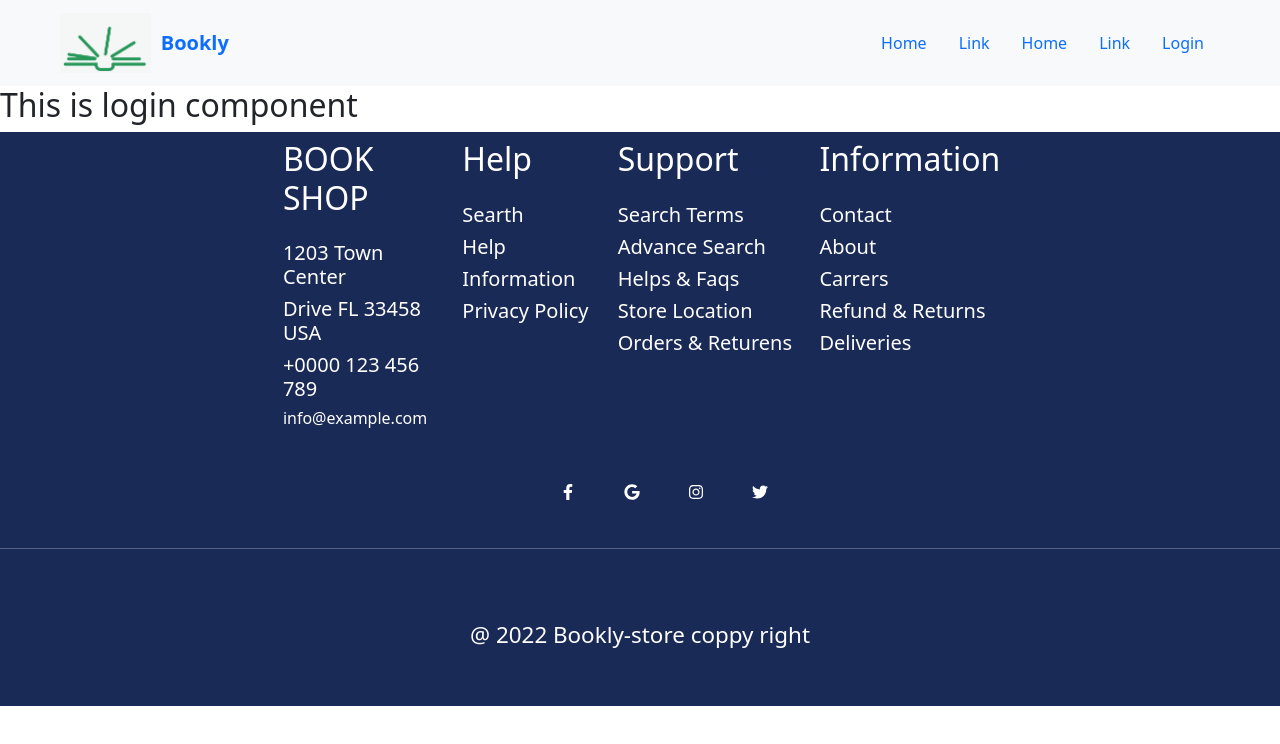
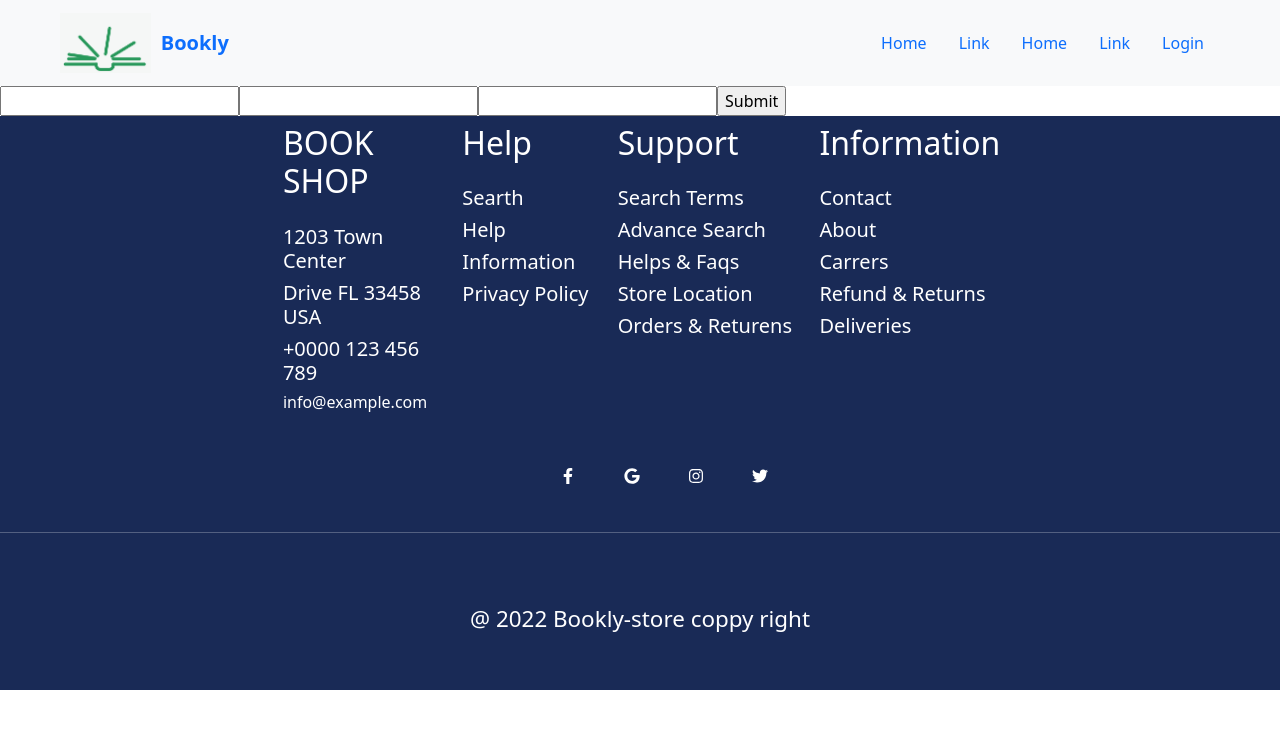
Before and after one commit to suzitsarkar27/Book-inventory-client, a React (Create React App) app: page /login in a window 1280 px wide. Shown: the top 744 px of the page. Built offline with nearby package versions, Linux system fonts and the light colour scheme.

Commit message:
start-login-from

```diff
--- a/package.json
+++ b/package.json
@@ -10,6 +10,7 @@
     "react": "^18.1.0",
     "react-bootstrap": "^2.3.1",
     "react-dom": "^18.1.0",
+    "react-hook-form": "^7.30.0",
     "react-icons": "^4.3.1",
     "react-router-dom": "^6.3.0",
     "react-scripts": "5.0.1",
--- a/src/Pages/Home/Login/Login.js
+++ b/src/Pages/Home/Login/Login.js
@@ -1,9 +1,22 @@
 import React from "react";
+import { useForm } from "react-hook-form";
+const Login = () => {
+  const {
+    register,
+    handleSubmit,
+    watch,
+    formState: { errors },
+  } = useForm();
+  const onSubmit = (data) => console.log(data);
 
-const Login = () => {
   return (
-    <div>
-      <h2>This is login component</h2>
+    <div className="d-flex">
+      <form onSubmit={handleSubmit(onSubmit)}>
+        <input {...register("firstName", { required: true, maxLength: 20 })} />
+        <input {...register("lastName", { pattern: /^[A-Za-z]+$/i })} />
+        <input type="number" {...register("age", { min: 18, max: 99 })} />
+        <input type="submit" />
+      </form>
     </div>
   );
 };
```
Also changed, not shown: 1 other file (tests, documents, lock files or other folders).
